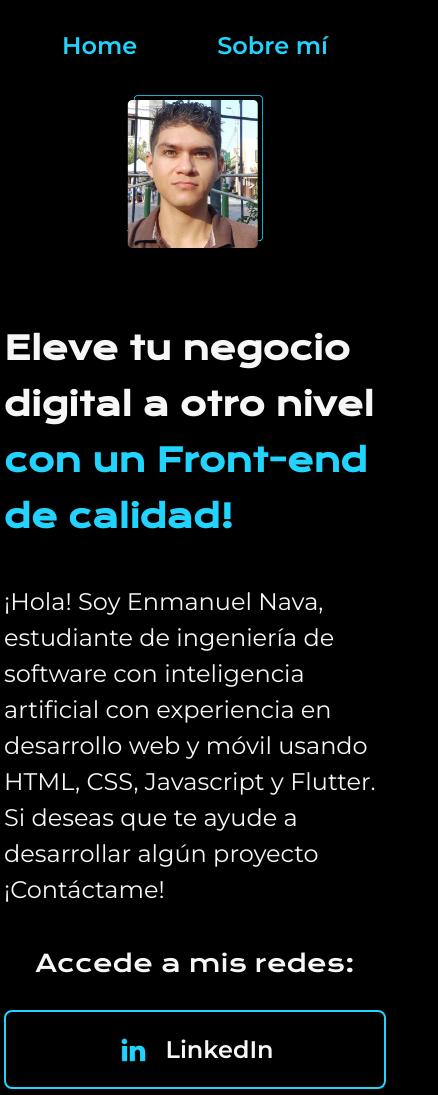
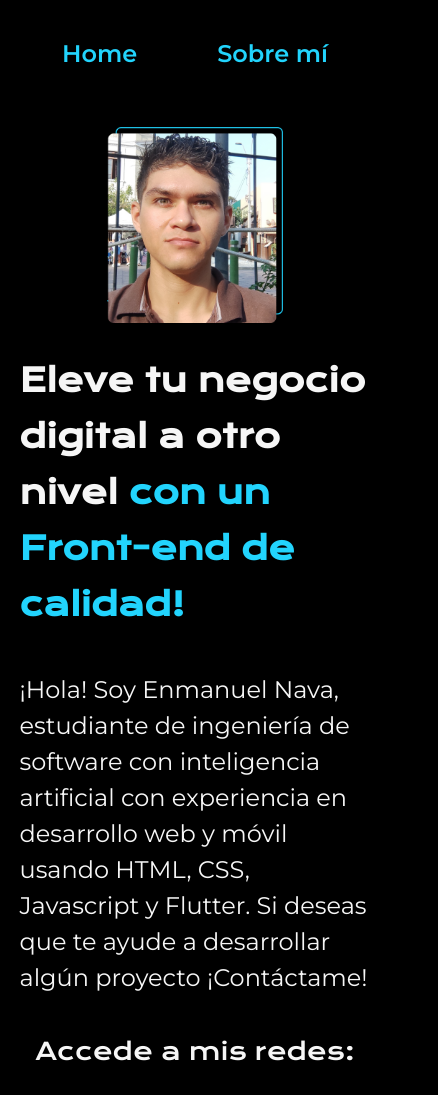
Before and after one commit to end1996/portfolioAlura, a plain HTML site: page index.html in a window 390 px wide. Shown: the top 1095 px of the page, 438 px wide, since content can reach past the window. Drawn offline with nearby package versions, Linux system fonts and the light colour scheme.

Commit message:
Asignación de tamaño al body, display flex y ajuste de presentation flex para footer al final siempre

```diff
--- a/styles.css
+++ b/styles.css
@@ -15,7 +15,11 @@
 }
 
 body {
-    /*height: 100vh;*/
+    /*Características necesarias para expandir el contenido*/
+    min-height: 100vh;
+    display: flex;
+    flex-direction: column;
+
     background-color: var(--main-bg-color);
     color: var(--secondary-color);
     box-sizing: border-box;
@@ -39,6 +43,7 @@ body {
 }
 
 .presentation {
+    flex: 1; /*Necesario para mantener el footer debajo y ajustar el tamaño*/
     display: flex;
     justify-content: space-between;
     padding: 5% 15%;
@@ -96,7 +101,7 @@ body {
     font-size: 1.5rem;
     font-weight: 600;
     color: var(--secondary-color);
-    width: 378px;
+    width: 50%;
     gap: 16px;
     padding: 21.5px 0;
     border-radius: 8px;
@@ -114,20 +119,20 @@ body {
     color: var(--main-bg-color);
     font-size: 1.5rem;
     padding: 24px;
-    width: 100%;
 }
 
 @media (max-width: 1200px) {
+    .header {
+        padding: 10%;
+    }
+
+    .header__menu {
+        justify-content: center;
+    }
+
     .presentation {
         flex-direction: column-reverse;
-        gap: 50px;
-    }
-
-    .header {
-        padding: 8% 0 4% 0;
-    }
-    .header__menu {
-        justify-content: center;
+        padding: 5%;
     }
 
     .presentation__content {
@@ -135,6 +140,6 @@ body {
     }
 
     .presentation__image {
-        margin-bottom: 8%;
+        padding-bottom: 8%;
     }
 }
```
